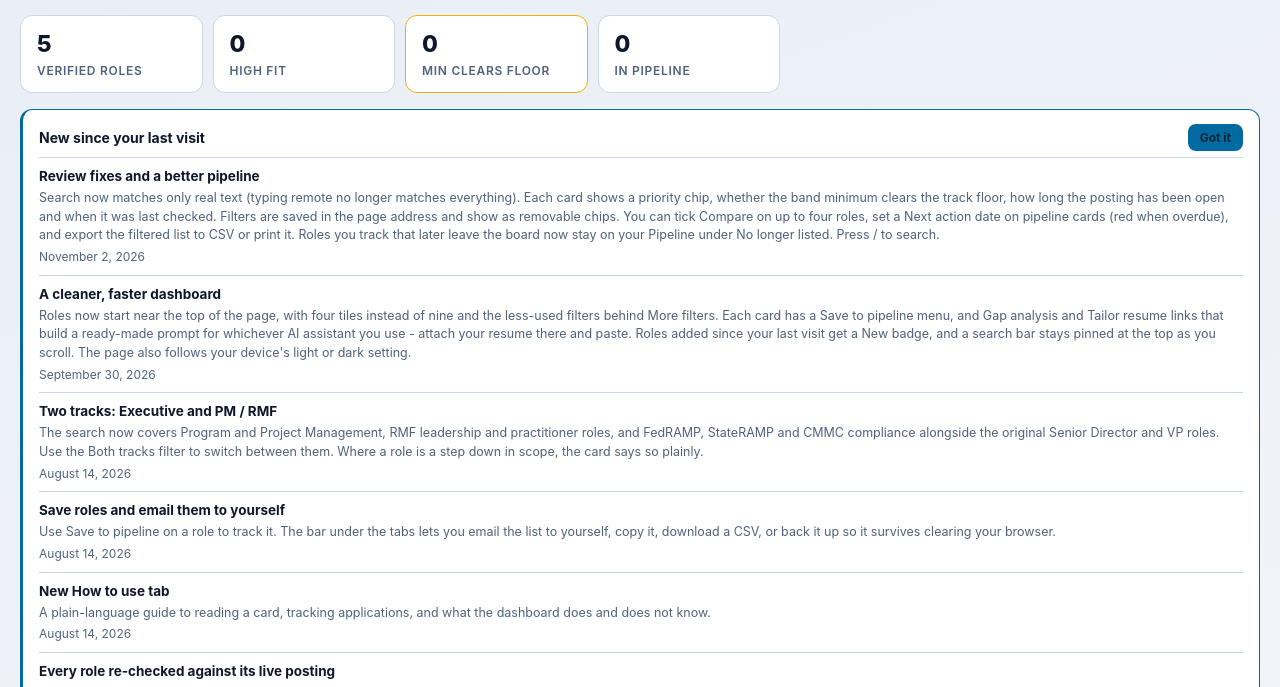
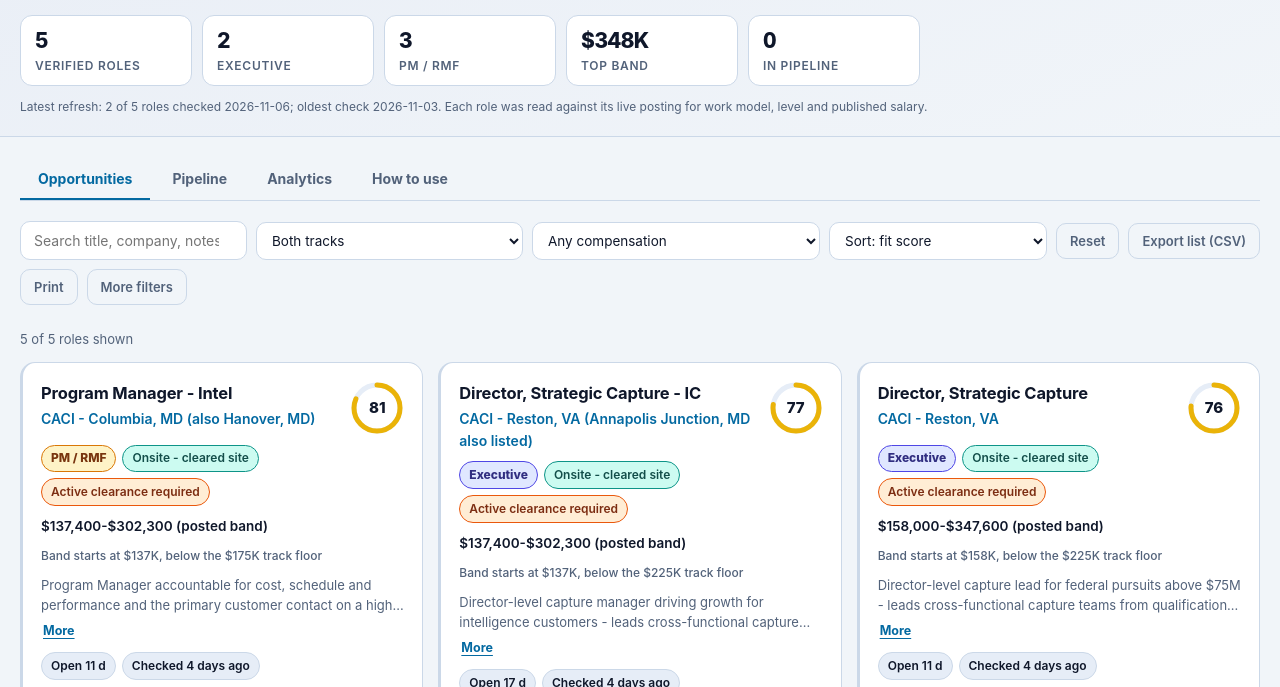
Before and after one commit to skillzstacking2023/tiffany-job-search, a plain HTML site: page index.html in a window 1280 px wide. Shown: the part 112-799 px from the top of the page. Drawn offline with nearby package versions, Linux system fonts and the light colour scheme.

Commit message:
Tiffany UI quick wins 2026-11-07: whats-new badge, status strip, quieter chips

```diff
--- a/index.html
+++ b/index.html
@@ -29,9 +29,9 @@
 .theme-btn{flex:none;background:var(--card);border:1px solid var(--line);color:var(--text);
 padding:9px 15px;border-radius:10px;font-size:13px;font-weight:600;cursor:pointer}
 .theme-btn:hover{border-color:var(--accent)}
-.stats{display:grid;grid-template-columns:repeat(4,minmax(0,1fr));gap:10px;margin-top:18px;max-width:760px}
-.stat{background:var(--card);border:1px solid var(--line);border-radius:12px;padding:11px 16px;min-width:0}
-.stat .n{font-size:23px;font-weight:800;letter-spacing:-.02em}
+.stats{display:grid;grid-template-columns:repeat(5,minmax(0,1fr));gap:10px;margin-top:18px;max-width:900px}
+.stat{background:var(--card);border:1px solid var(--line);border-radius:12px;padding:9px 14px;min-width:0}
+.stat .n{font-variant-numeric:tabular-nums;font-size:21px;font-weight:800;letter-spacing:-.02em}
 .stat .l{font-size:12px;color:var(--muted);text-transform:uppercase;letter-spacing:.06em;font-weight:600}
 .updated{color:var(--muted);font-size:12px;margin-top:12px}
 
@@ -89,7 +89,7 @@
 [data-theme="light"] .chip.lvl{background:#f3e8ff;border-color:#9333ea;color:#581c87}
 [data-theme="light"] .chip.trk.exec{background:#e0e7ff;border-color:#4f46e5;color:#312e81}
 [data-theme="light"] .chip.trk.pmrmf{background:#fef3c7;border-color:#d97706;color:#78350f}
-[data-theme="light"] .floorwarn{color:#c2410c}
+[data-theme="light"] .floorwarn{color:var(--muted)}
 .vbadge{display:inline-block;font-size:12px;line-height:1.4;margin:0 8px 0 0;padding:2px 7px;border-radius:999px;white-space:nowrap;vertical-align:middle;background:#14532d55;color:#86efac}
 .vbadge.stale{background:#7c2d1255;color:#fdba74;font-weight:600}
 [data-theme="light"] .vbadge{background:#dcfce7;color:#14532d}
@@ -109,7 +109,7 @@
 .pri.Stretch{background:#431407;color:#fdba74}
 .salary{color:var(--text);font-size:13.5px;font-weight:600}
 .notes{color:var(--muted);font-size:13px}
-.floorwarn{font-size:12px;color:#fdba74;font-weight:600}
+.floorwarn{font-size:12px;color:var(--muted);font-weight:500}
 .actbar{display:flex;align-items:center;gap:8px;flex-wrap:wrap;background:var(--card);
 border:1px solid var(--accent);border-radius:12px;padding:12px 15px;margin:16px 0 2px}
 .actcount{font-size:13px;font-weight:700;margin-right:4px}
@@ -758,16 +758,14 @@
 var row=el("div","row");
 var left=el("div");
 var tt=el("h2","title",j.title);tt.style.fontSize="16.5px";tt.style.margin="0";left.appendChild(tt);
-left.appendChild(el("div","company",j.company));
+left.appendChild(el("div","company",j.company+(j.location?"  -  "+j.location:"")));
 row.appendChild(left);var rg=ring(j.score);rg.setAttribute("role","img");rg.setAttribute("aria-label","Fit score "+j.score+" of 100 - "+j.priority);rg.title=j.priority+" fit";
 row.appendChild(rg);card.appendChild(row);
 
 var b=el("div","badges");
 if(NEWJOBS[k])b.appendChild(el("span","chip newjob","New"));
-b.appendChild(el("span","chip pri-"+j.priority,j.priority+" fit"));
 b.appendChild(el("span","chip trk"+(j.track==="Executive"?" exec":" pmrmf"),j.track));
-b.appendChild(el("span","chip remote",j.location));
-if(j.workModel&&j.workModel!=="Remote")b.appendChild(el("span","chip clr-active",j.workModel));
+b.appendChild(el("span","chip remote",j.workModel||"Remote"));
 if(j.clearance==="Active Required")b.appendChild(el("span","chip clr-active","Active clearance required"));
 else if(j.clearance==="Eligible/Sponsor")b.appendChild(el("span","chip clr-elig","Clearance eligible"));
 card.appendChild(b);
@@ -775,7 +773,7 @@
 card.appendChild(el("div","salary",j.salary));
 var jf=floorOf(j);
 if((j.salaryMin||0)<jf)card.appendChild(el("div","floorwarn",
-"Band starts at $"+Math.round((j.salaryMin||0)/1000)+"K - below the $"+Math.round(jf/1000)+"K floor for this track, so the top of this band is not guaranteed"));
+"Band starts at $"+Math.round((j.salaryMin||0)/1000)+"K, below the $"+Math.round(jf/1000)+"K track floor"));
 var nt=el("div","notes"+(OPEN["n:"+k]?"":" clamp"),j.notes);card.appendChild(nt);
 var nm=el("button","linkbtn morebtn",OPEN["n:"+k]?"Less":"More");nm.type="button";nm.hidden=true;nm.setAttribute("data-fid","m:"+k);nm.setAttribute("aria-expanded",OPEN["n:"+k]?"true":"false");
 nm.onclick=(function(kk){return function(){OPEN["n:"+kk]=!OPEN["n:"+kk];renderGrid();};})(k);
@@ -787,7 +785,7 @@
 if(oa!==null&&oa>=0){var oc=oa>180?"age-old":oa>90?"age-warn":"";var os=oa>=60?Math.round(oa/30)+" mo":oa+" d";
 st.appendChild(chipEl(oc,"Open "+os,oa>90?"Long-open requisitions are more likely to be stale or filled internally":"Days since the posting date"));}
 var vd=j.lastVerified||j.verified,va=daysOld(vd);
-if(va!==null){st.appendChild(chipEl(va>3?"age-warn":"okfloor",va>3?"Needs recheck - "+agoText(va):"Checked "+agoText(va),"Date this posting was last opened and confirmed still accepting applications ("+vd+")"));}
+if(va!==null){st.appendChild(chipEl(va>3?"":"okfloor","Checked "+agoText(va),"Date this posting was last opened and confirmed still accepting applications ("+vd+")"));}
 card.appendChild(st);
 card.appendChild(el("div","agel"+(isUrgent(j)?" urgent":""),ageLine(j)));
 
@@ -1147,12 +1145,12 @@
 var high=JOBS.filter(function(j){return priorityOf(j.score)==="High";}).length;
 var floorSafe=JOBS.filter(function(j){return (j.salaryMin||0)>=floorOf(j);}).length;
 var tracked=JOBS.filter(function(j){return getRec(jobKey(j)).stage;}).length;
+var nEx=JOBS.filter(function(j){return j.track==="Executive";}).length;
+var top=JOBS.reduce(function(m,j){return Math.max(m,j.salaryMax||0);},0);
 s.appendChild(stat(JOBS.length,"Verified roles"));
-s.appendChild(stat(high,"High fit"));
-var fs=stat(floorSafe,"Min clears floor");
-fs.title="Roles where even the BOTTOM of the published band clears the floor for that track - $225K Executive, $175K PM / RMF";
-if(floorSafe<JOBS.length)fs.style.borderColor="#eab308";
-s.appendChild(fs);
+s.appendChild(stat(nEx,"Executive"));
+s.appendChild(stat(JOBS.length-nEx,"PM / RMF"));
+if(top)s.appendChild(stat("$"+Math.round(top/1000)+"K","Top band"));
 var pt=stat(tracked,"In pipeline");
 pt.id="stat-pipeline";
 s.appendChild(pt);
@@ -1257,7 +1255,7 @@
 try{document.execCommand("copy");ok();}catch(e){m.textContent="Select the text above and copy it (Cmd+C / Ctrl+C).";}}
 if(navigator.clipboard&&navigator.clipboard.writeText)navigator.clipboard.writeText(txt).then(ok,fb);else fb();}
 initTheme();
-renderWhatsNew(false);
+updateWnDot();
 
 document.addEventListener("keydown",function(e){
 var tag=(e.target&&e.target.tagName)||"";
```
